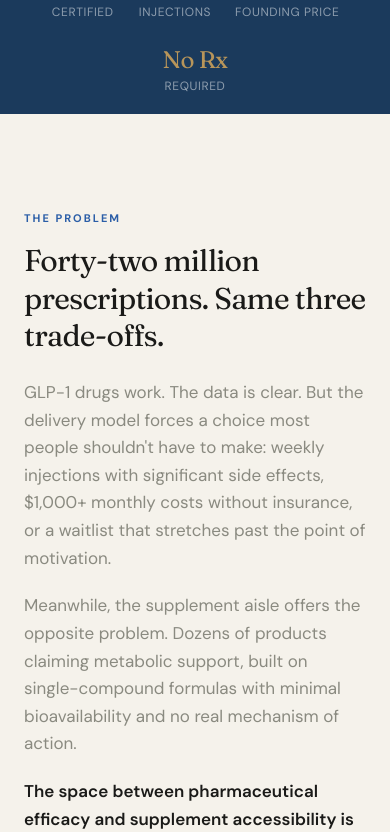
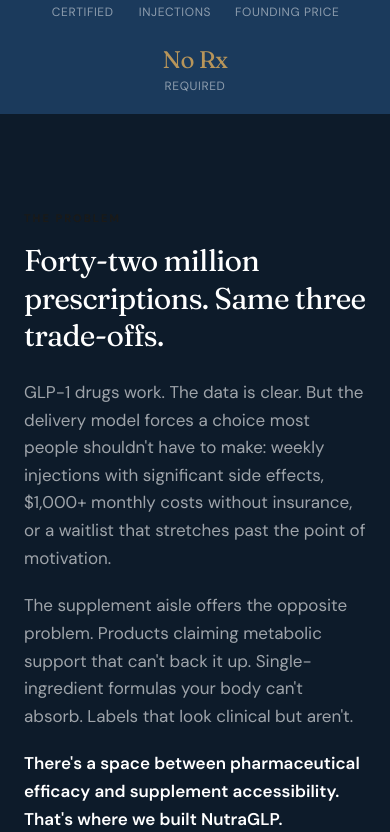
Before and after one commit to chrismccannco/github.com-chrismccannco-nutraglp, a Next.js app: page / in a window 390 px wide. Shown: the part 852-1684 px from the top of the page. Built offline with nearby package versions, Linux system fonts and the light colour scheme; no server answers; the database is empty.

Commit message:
Update Problem.tsx

```diff
--- a/app/components/Problem.tsx
+++ b/app/components/Problem.tsx
@@ -1,30 +1,30 @@
 export default function Problem() {
   return (
-    <section className="py-24 px-6 md:px-12 max-w-[720px] mx-auto">
-      <p className="text-[11px] font-bold uppercase tracking-[2px] text-forest-mid mb-4">
+    <section className="bg-forest-deep py-24 px-6 md:px-12"><div className="max-w-[720px] mx-auto">
+      <p className="text-[11px] font-bold uppercase tracking-[2px] text-teal-light mb-4">
         The Problem
       </p>
-      <h2 className="text-3xl md:text-4xl font-normal tracking-tight leading-tight mb-6 text-ink font-display">
+      <h2 className="text-3xl md:text-4xl font-normal tracking-tight leading-tight mb-6 text-white font-display">
         Forty-two million prescriptions. Same three trade-offs.
       </h2>
-      <p className="text-[17px] leading-relaxed text-mist mb-5">
+      <p className="text-[17px] leading-relaxed text-white/60 mb-5">
         GLP-1 drugs work. The data is clear. But the delivery model forces a
         choice most people shouldn&apos;t have to make: weekly injections with
         significant side effects, $1,000+ monthly costs without insurance, or a
         waitlist that stretches past the point of motivation.
       </p>
-      <p className="text-[17px] leading-relaxed text-mist mb-5">
-        Meanwhile, the supplement aisle offers the opposite problem. Dozens of
-        products claiming metabolic support, built on single-compound formulas
-        with minimal bioavailability and no real mechanism of action.
+      <p className="text-[17px] leading-relaxed text-white/60 mb-5">
+        The supplement aisle offers the opposite problem. Products claiming
+        metabolic support that can&apos;t back it up. Single-ingredient
+        formulas your body can&apos;t absorb. Labels that look clinical
+        but aren&apos;t.
       </p>
-      <p className="text-[17px] leading-relaxed text-mist">
-        <strong className="text-ink font-semibold">
-          The space between pharmaceutical efficacy and supplement accessibility
-          is where metabolic health actually lives.
-        </strong>{" "}
-        That&apos;s where we built NutraGLP.
+      <p className="text-[17px] leading-relaxed text-white/60">
+        <strong className="text-white font-semibold">
+          There&apos;s a space between pharmaceutical efficacy and supplement
+          accessibility. That&apos;s where we built NutraGLP.
+        </strong>
       </p>
-    </section>
+    </div></section>
   );
 }
```
